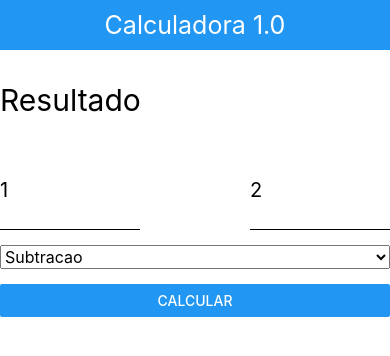
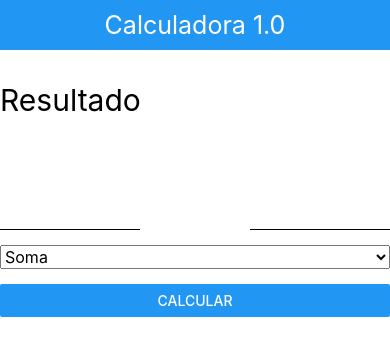
Before and after one commit to GuilhermeRodrigues/curso_react_app7, a React Native app: screen / in a window 390 px wide. Shown: the top 356 px of the page. Built offline with nearby package versions, Linux system fonts and the light colour scheme.

Commit message:
Exibindo o resultado
Exibindo o resultado no
componente Visor.

```diff
--- a/src/App.js
+++ b/src/App.js
@@ -1,13 +1,62 @@
-import React from 'react';
+import React, { Component } from 'react';
 
 import { View } from 'react-native';
 
 import { Topo, Resultado, Painel } from './components/index';
 
-export default props => (
-    <View>
-        <Topo />
-        <Resultado />
-        <Painel />
-    </View>
-);
+export default class App extends Component {
+    constructor(props) {
+        super(props);
+
+        this.state = this.state = { num1: '', num2: '', operacao: 'soma', resultado: '' };
+
+        this.calcular = this.calcular.bind(this);
+        this.atualizaValor = this.atualizaValor.bind(this);
+        this.atualizaOperacao = this.atualizaOperacao.bind(this);
+    }
+
+    calcular() {
+        let resultado = 0;
+
+        switch (this.state.operacao) {
+            case 'soma':
+                resultado = parseFloat(this.state.num1) + parseFloat(this.state.num2);
+                break;
+            case 'subtracao':
+                resultado = parseFloat(this.state.num1) - parseFloat(this.state.num2);
+                break;
+            default:
+                resultado = 0;
+        }
+
+        this.setState({ resultado: resultado.toString() });
+    }
+
+    atualizaOperacao(operacao) {
+        this.setState({ operacao });
+    }
+
+    atualizaValor(nomeCampo, numero) {
+        const obj = {};
+        obj[nomeCampo] = numero;
+
+        this.setState(obj);
+    }
+
+    render() {
+        return (
+            <View>
+                <Topo />
+                <Resultado resultado={this.state.resultado} />
+                <Painel
+                    num1={this.state.num1}
+                    num2={this.state.num2}
+                    operacao={this.state.operacao}
+                    calcular={this.calcular}
+                    atualizaOperacao={this.atualizaOperacao}
+                    atualizaValor={this.atualizaValor}
+                />
+            </View>
+        );
+    }
+}
--- a/src/components/Painel.js
+++ b/src/components/Painel.js
@@ -1,4 +1,4 @@
-import React, { Component } from 'react';
+import React from 'react';
 
 import { View } from 'react-native';
 
@@ -6,58 +6,16 @@ import Entrada from './Entrada';
 import Operacao from './Operacao';
 import Comando from './Comando';
 
-class Painel extends Component {
-    constructor(props) {
-        super(props);
-
-        this.state = { num1: '1', num2: '2', operacao: 'subtracao' };
-
-        this.calcular = this.calcular.bind(this);
-        this.atualizaValor = this.atualizaValor.bind(this);
-        this.atualizaOperacao = this.atualizaOperacao.bind(this);
-    }
-
-    calcular() {
-        let resultado = 0;
-
-        switch (this.state.operacao) {
-            case 'soma':
-                resultado = parseFloat(this.state.num1) + parseFloat(this.state.num2);
-                break;
-            case 'subtracao':
-                resultado = parseFloat(this.state.num1) - parseFloat(this.state.num2);
-                break;
-            default:
-                resultado = 0;
-        }
-
-        console.log(resultado);
-    }
-
-    atualizaOperacao(operacao) {
-        this.setState({ operacao });
-    }
-
-    atualizaValor(nomeCampo, numero) {
-        const obj = {};
-        obj[nomeCampo] = numero;
-
-        this.setState(obj);
-    }
-
-    render() {
-        return (
-            <View>
-                <Entrada
-                    num1={this.state.num1}
-                    num2={this.state.num2}
-                    atualizaValor={this.atualizaValor}
-                />
-                <Operacao operacao={this.state.operacao} atualizaOperacao={this.atualizaOperacao} />
-                <Comando acao={this.calcular} />
-            </View>
-        );
-    }
-}
+const Painel = props => (
+    <View>
+        <Entrada
+            num1={props.num1}
+            num2={props.num2}
+            atualizaValor={props.atualizaValor}
+        />
+        <Operacao operacao={props.operacao} atualizaOperacao={props.atualizaOperacao} />
+        <Comando acao={props.calcular} />
+    </View>
+);
 
 export { Painel };
--- a/src/components/Resutado.js
+++ b/src/components/Resultado.js
@@ -3,7 +3,7 @@ import React from 'react';
 import Visor from './Visor';
 
 const Resultado = props => (
-    <Visor />
+    <Visor resultado={props.resultado} />
 );
 
 export { Resultado };
--- a/src/components/Visor.js
+++ b/src/components/Visor.js
@@ -7,7 +7,7 @@ export default props => (
         <TextInput
             style={styles.visor}
             placeholder='Resultado'
-            editable={false}
+            value={props.resultado}
         />
     </View>
 );
--- a/src/components/index.js
+++ b/src/components/index.js
@@ -1,3 +1,3 @@
 export * from './Painel';
-export * from './Resutado';
+export * from './Resultado';
 export * from './Topo';
```
